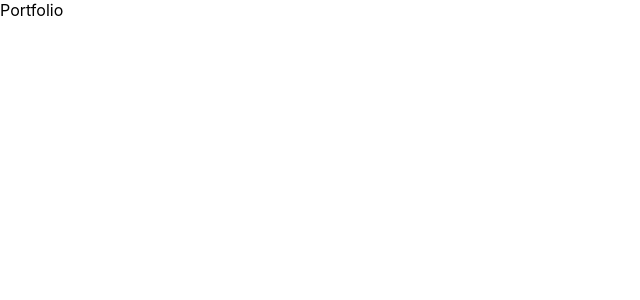
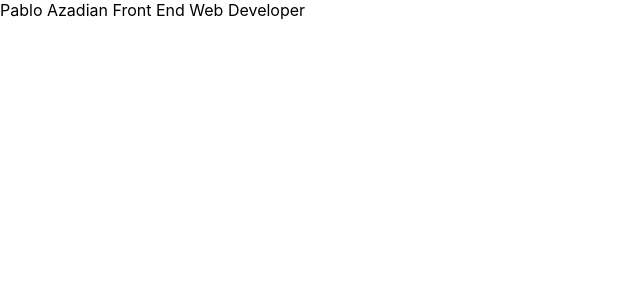
Before and after one commit to PabloAzadian/Portfolio, a React (Create React App) app: page / in a window 1280 px wide. Shown: the top 300 px of the page, without its empty margins (0-640 px from the left). Built offline with nearby package versions, Linux system fonts and the light colour scheme.

Commit message:
initial commit

```diff
--- a/src/App.js
+++ b/src/App.js
@@ -4,7 +4,8 @@ import './App.css';
 function App() {
   return (
     <div className="App">
-      Portfolio
+      Pablo Azadian
+      Front End Web Developer
     </div>
   );
 }
```
